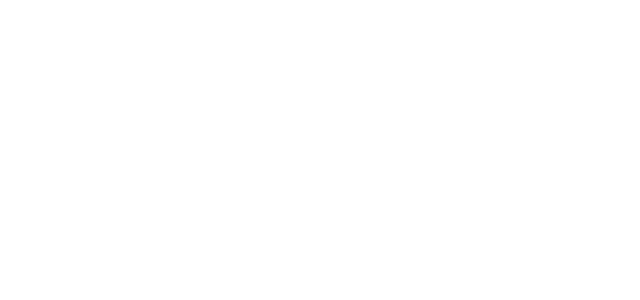
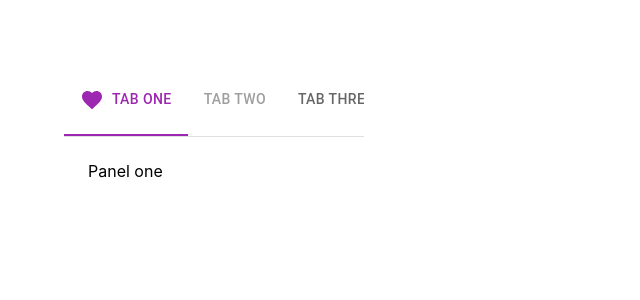
Before and after one commit to farajmfm/MaterialUI-Component, a React (Create React App) app: page / in a window 1280 px wide. Shown: the top 300 px of the page, without its empty margins (0-640 px from the left). Built offline with nearby package versions, Linux system fonts and the light colour scheme.

Commit message:
fifth commit

```diff
--- a/src/App.tsx
+++ b/src/App.tsx
@@ -1,6 +1,6 @@
 import './App.css'
-import { LocalizationProvider } from '@mui/lab';
-import AdapterDateFns from '@mui/lab/AdapterDateFns';
+//import { LocalizationProvider } from '@mui/lab';
+//import AdapterDateFns from '@mui/lab/AdapterDateFns';
 //import { MuiCheckbox } from './components/MuiCheckbox';
 //import { MuiTypography } from './components/MuiTypography';
 //import { MuiButton } from './components/MuiButton';
@@ -33,10 +33,16 @@
 //import { MuiProgress } from './components/MuiProgress';
 //import { MuiSkeleton } from './components/MuiSkeleton';
 //import { MuiLoadingButton } from './components/MuiLoadingButton';
+//import { MuiPicker } from './components/MuiPicker';
+//import { MuiDateRangePicker } from './components/MuiDateRangePicker';
+import { MuiTabs } from './components/MuiTabs';
+
+
+
 
 function App() {
   return (
-    <LocalizationProvider dateAdapter={AdapterDateFns}>
+    /*<LocalizationProvider dateAdapter={AdapterDateFns}>*/
         <div className='App'>
             {/*<MuiTypography />*/}
             {/*<MuiButton />*/}
@@ -69,9 +75,12 @@
             {/*<MuiProgress />*/}
             {/*<MuiSkeleton />*/}
             {/*<MuiLoadingButton />*/}
+            {/*<MuiPicker />*/}
+            {/*<MuiDateRangePicker />*/}
+            <MuiTabs />
 
         </div>
-    </LocalizationProvider>
+    /*</LocalizationProvider>*/
   );
 }
 
--- /dev/null
+++ b/src/components/MuiDateRangePicker.tsx
@@ -0,0 +1,24 @@
+import { Box, TextField } from "@mui/material"
+import { DateRangePicker, DateRange } from "@mui/lab"
+import { useState } from 'react'
+
+/*export const MuiDateRangePicker = () => {
+    const [value, setValue] = useState<DateRange<Date>>([null, null])
+    console.log({ value })
+    return (
+        <Box width='500px'>
+            <DateRangePicker startText='Check-in' endText='Check-out' value={value} onChange={(newValue) => {
+                setValue(newValue)
+            }}
+            renderInput={(startProps, endProps) => (
+                <>
+                  <TextField {...startProps} />
+                  <Box sx={{ mx: 2 }}> to </Box>
+                  <TextField {...endProps} />
+                </>
+            )}
+
+            />
+        </Box>
+    )
+}*/
--- /dev/null
+++ b/src/components/MuiTabs.tsx
@@ -0,0 +1,33 @@
+import { Box, Tab } from "@mui/material"
+import { TabContext, TabList, TabPanel } from "@mui/lab"
+import React, { useState } from 'react'
+import FavoriteIcon from "@mui/icons-material/Favorite"
+
+export const MuiTabs = () => {
+    const [value, setValue] = useState('1')
+    const handleChange = (event: React.BaseSyntheticEvent, newValue: string) => {
+        setValue(newValue)
+    }
+    return (
+        <Box>
+            <TabContext value={value}>
+                <Box sx={{ borderBottom: 1, borderColor: 'divider' }} width='300px' >
+                    <TabList aria-label="Tabs example" onChange={handleChange} textColor='secondary' indicatorColor='secondary' /*centered*/ variant="scrollable" scrollButtons='auto' >
+                        <Tab label='Tab One' value='1' icon={< FavoriteIcon />} iconPosition='start' />
+                        <Tab label='Tab Two' value='2' disabled />
+                        <Tab label='Tab Three' value='3' />
+                        <Tab label='Tab Four' value='4' />
+                        <Tab label='Tab Five' value='5' />
+                        <Tab label='Tab Six' value='6' />
+                    </TabList>
+                </Box>
+                <TabPanel value='1'>Panel one</TabPanel>
+                <TabPanel value='2'>Panel two</TabPanel>
+                <TabPanel value='3'>Panel three</TabPanel>
+                <TabPanel value='4'>Panel Four</TabPanel>
+                <TabPanel value='5'>Panel Five</TabPanel>
+                <TabPanel value='6'>Panel Six</TabPanel>
+            </TabContext>
+        </Box>
+    )
+}
```
Also changed, not shown: src/components/MuiPicker.tsx (+5 -5 lines).
